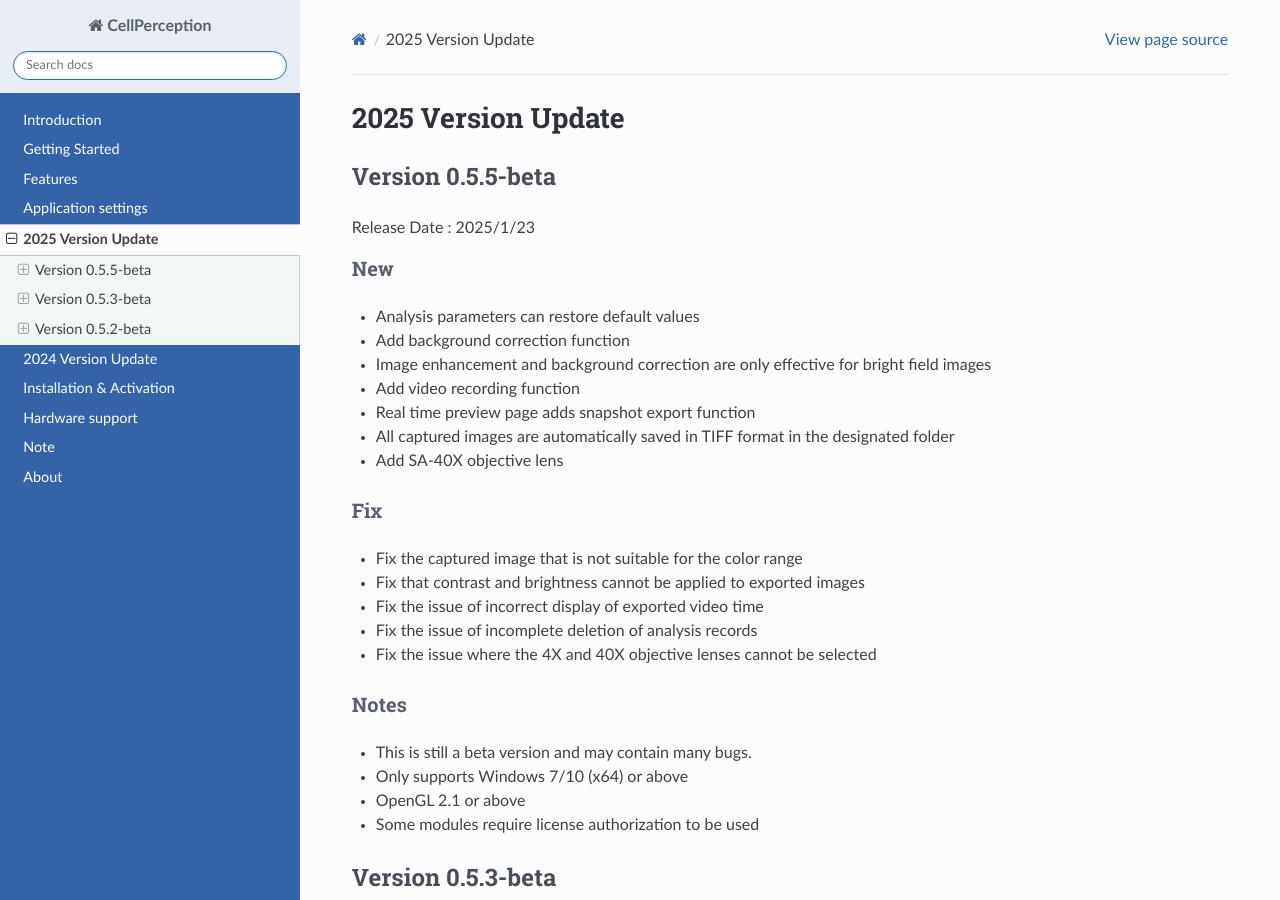
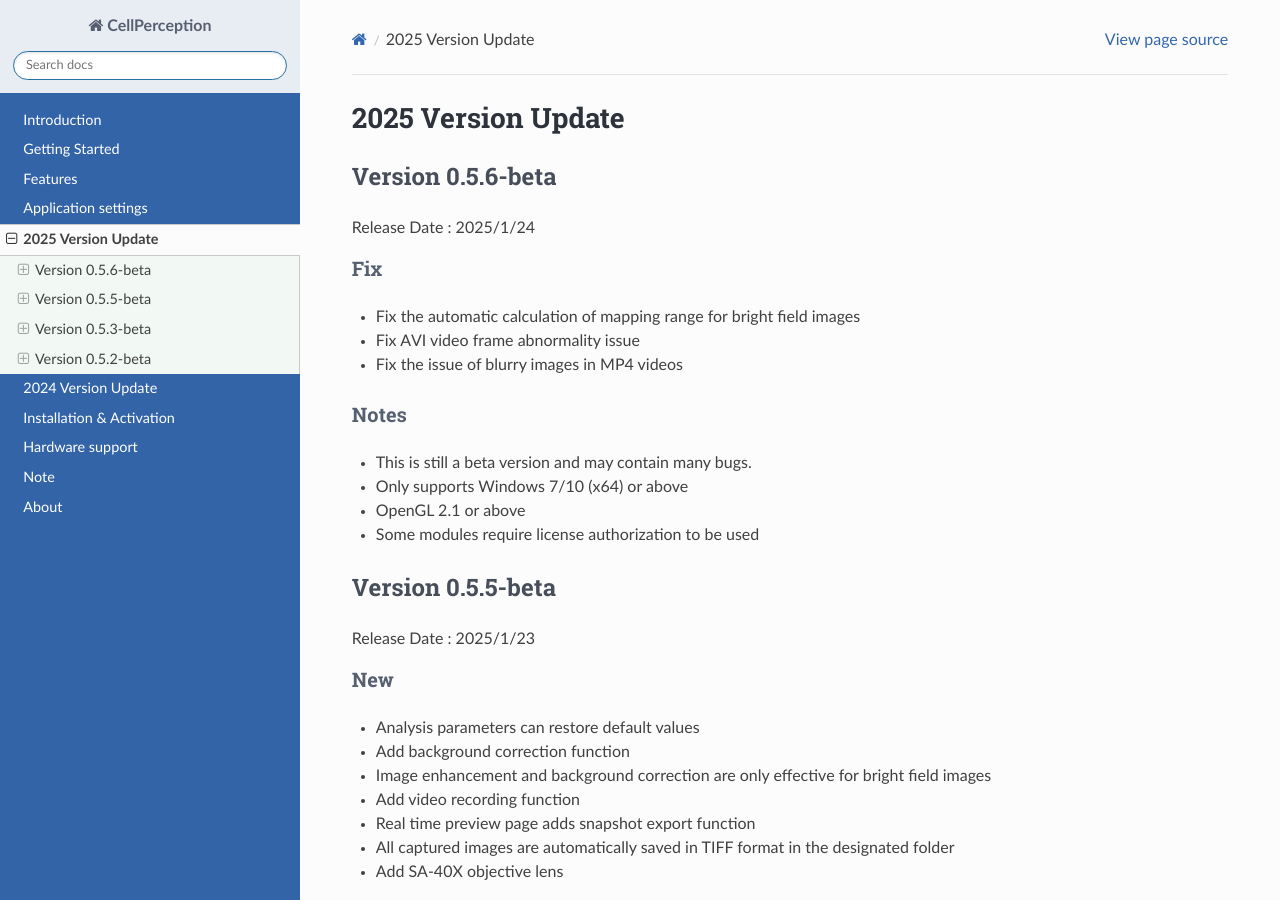
Before and after one commit to yangtong93/living-cell-docs, a Sphinx documentation site: the page built from source/user_guide/upgrade2025.md, in a window 1280 px wide and 900 px high. Built offline with Sphinx 7.4.7 and the Read the Docs theme 3.1.0, drawn with Linux system fonts in a browser that asks for light colours; pages that are not in the unit, such as notebooks, are missing from menus.

Commit message:
feature: 0.5.6-beta

```diff
--- a/source/user_guide/upgrade2025.md
+++ b/source/user_guide/upgrade2025.md
@@ -1,4 +1,21 @@
 # 2025 Version Update
+
+## Version 0.5.6-beta
+
+Release Date : 2025/1/24
+
+
+### Fix
+* Fix the automatic calculation of mapping range for bright field images
+* Fix AVI video frame abnormality issue
+* Fix the issue of blurry images in MP4 videos
+
+
+### Notes
+* This is still a beta version and may contain many bugs.
+* Only supports Windows 7/10 (x64) or above
+* OpenGL 2.1 or above
+* Some modules require license authorization to be used
 
 ## Version 0.5.5-beta
 
```
